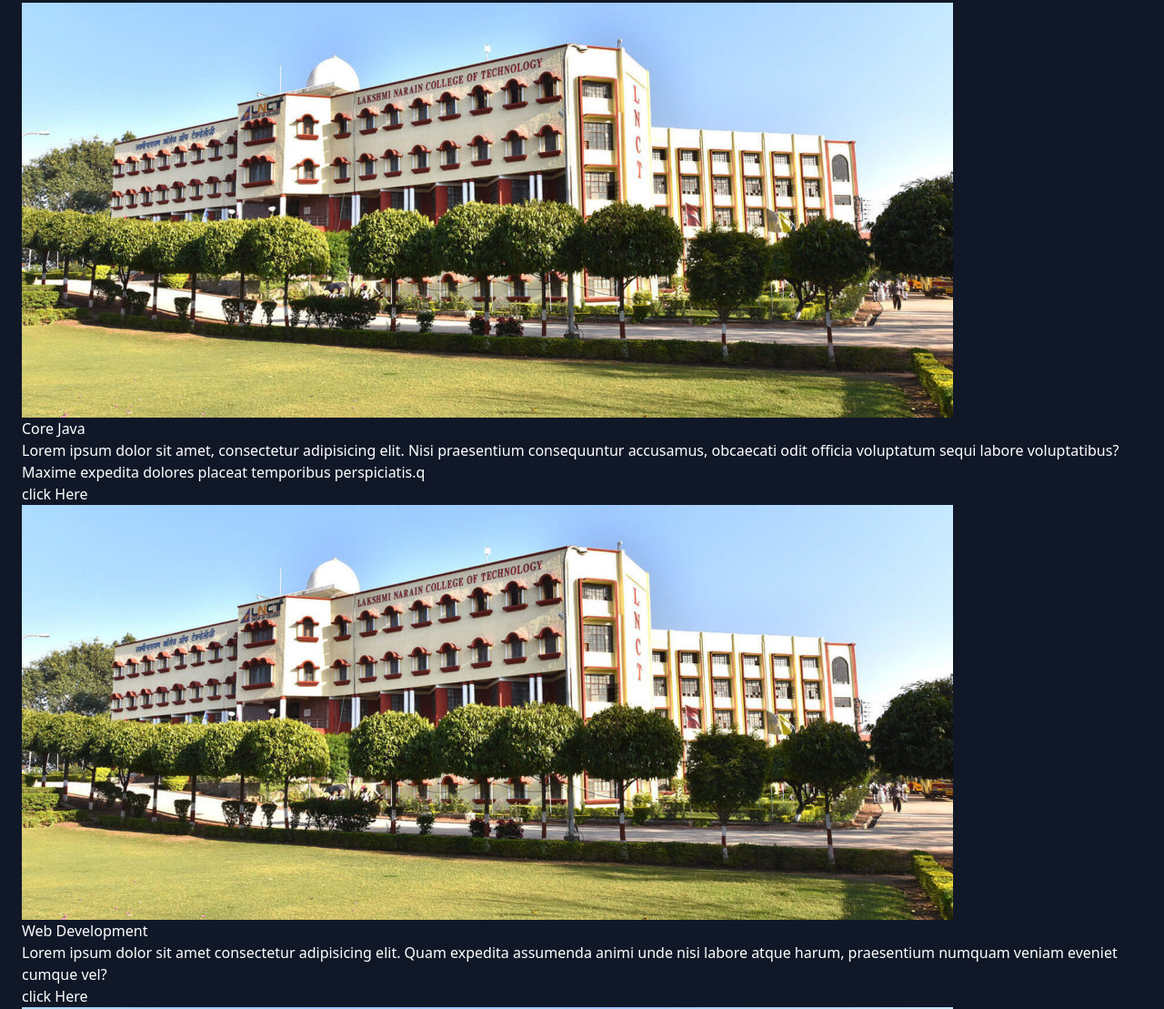
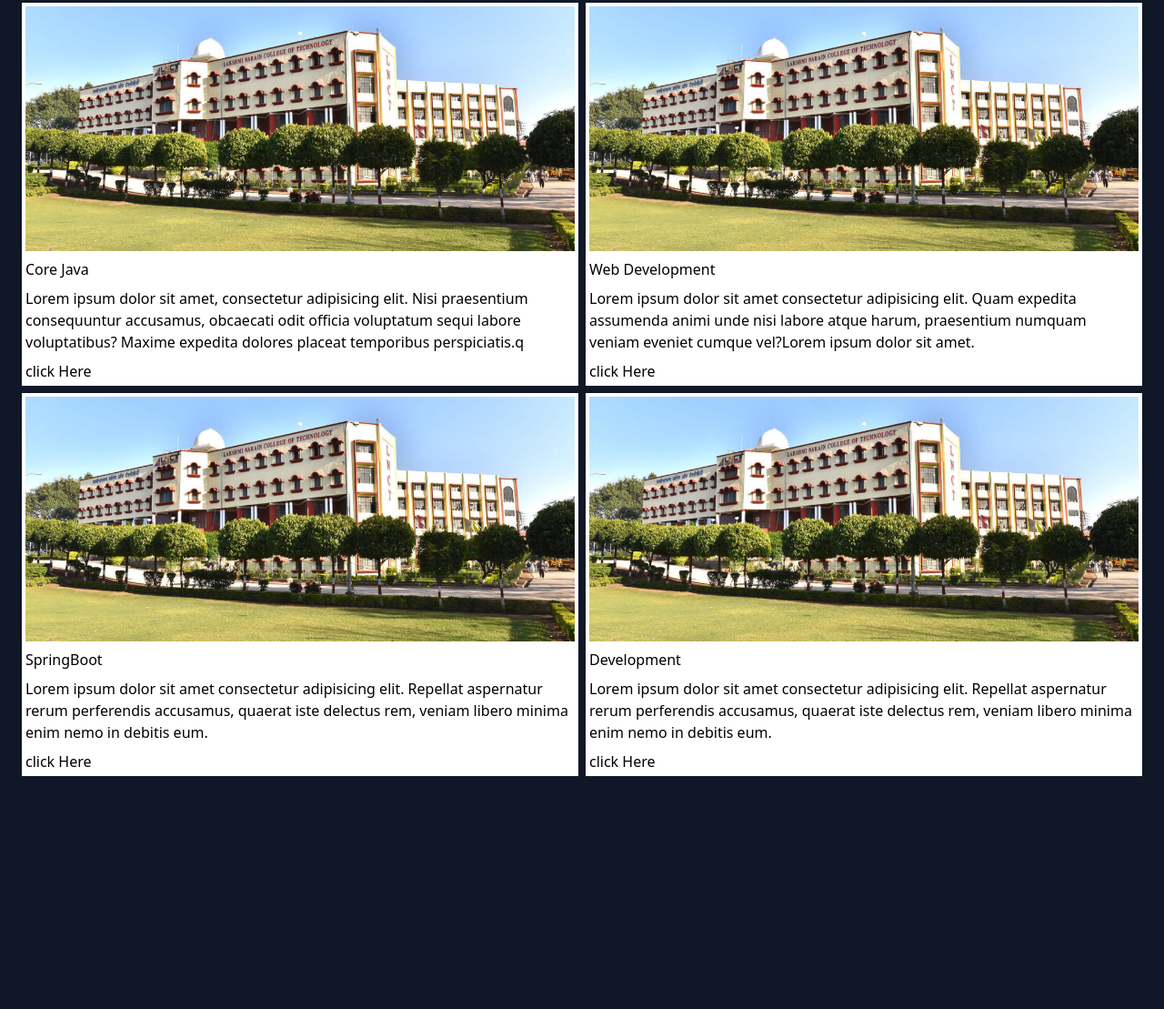
Before and after one commit to Ashutosh-JavaDev/TechHack, a website: page index.html in a window 1280 px wide. Shown: the part 821-1930 px from the top of the page at 91% size. After the commit the page ends 1698 px from the top, so only its background shows below. Drawn offline with Linux system fonts and the light colour scheme.

Commit message:
Output update

```diff
--- a/index.html
+++ b/index.html
@@ -102,8 +102,8 @@
     </section>
     <!-- Card -->
     <section class="p-4 m-2">
-      <div class="card">
-        <div>
+      <div class="card grid md:grid-cols-2 2xl:grid-cols-4 gap-2 justify-center">
+        <div class="p-1 flex flex-col gap-2 flex-wrap justify-center bg-white text-black">
           <img src="/TechHack/src/images/lnct.jpg" alt="Course" />
           <h5>Core Java</h5>
           <p>
@@ -114,19 +114,29 @@
           </p>
           <a href="#">click Here</a>
         </div>
-        <div>
+        <div class="p-1 flex flex-col gap-2 flex-wrap justify-center bg-white text-black">
           <img src="/TechHack/src/images/lnct.jpg" alt="Course" />
           <h5>Web Development</h5>
           <p>
             Lorem ipsum dolor sit amet consectetur adipisicing elit. Quam
             expedita assumenda animi unde nisi labore atque harum, praesentium
-            numquam veniam eveniet cumque vel?
+            numquam veniam eveniet cumque vel?Lorem ipsum dolor sit amet.
           </p>
           <a href="#">click Here</a>
         </div>
-        <div>
+        <div class="p-1 flex flex-col gap-2 flex-wrap justify-center bg-white text-black">
           <img src="/TechHack/src/images/lnct.jpg" alt="Course" />
           <h5>SpringBoot</h5>
+          <p>
+            Lorem ipsum dolor sit amet consectetur adipisicing elit. Repellat
+            aspernatur rerum perferendis accusamus, quaerat iste delectus rem,
+            veniam libero minima enim nemo in debitis eum.
+          </p>
+          <a href="#">click Here</a>
+        </div>
+        <div class="p-1 flex flex-col gap-2 flex-wrap justify-center bg-white text-black">
+          <img src="/TechHack/src/images/lnct.jpg" alt="Course" />
+          <h5>Development</h5>
           <p>
             Lorem ipsum dolor sit amet consectetur adipisicing elit. Repellat
             aspernatur rerum perferendis accusamus, quaerat iste delectus rem,
```
Also changed, not shown: src/output.css.
